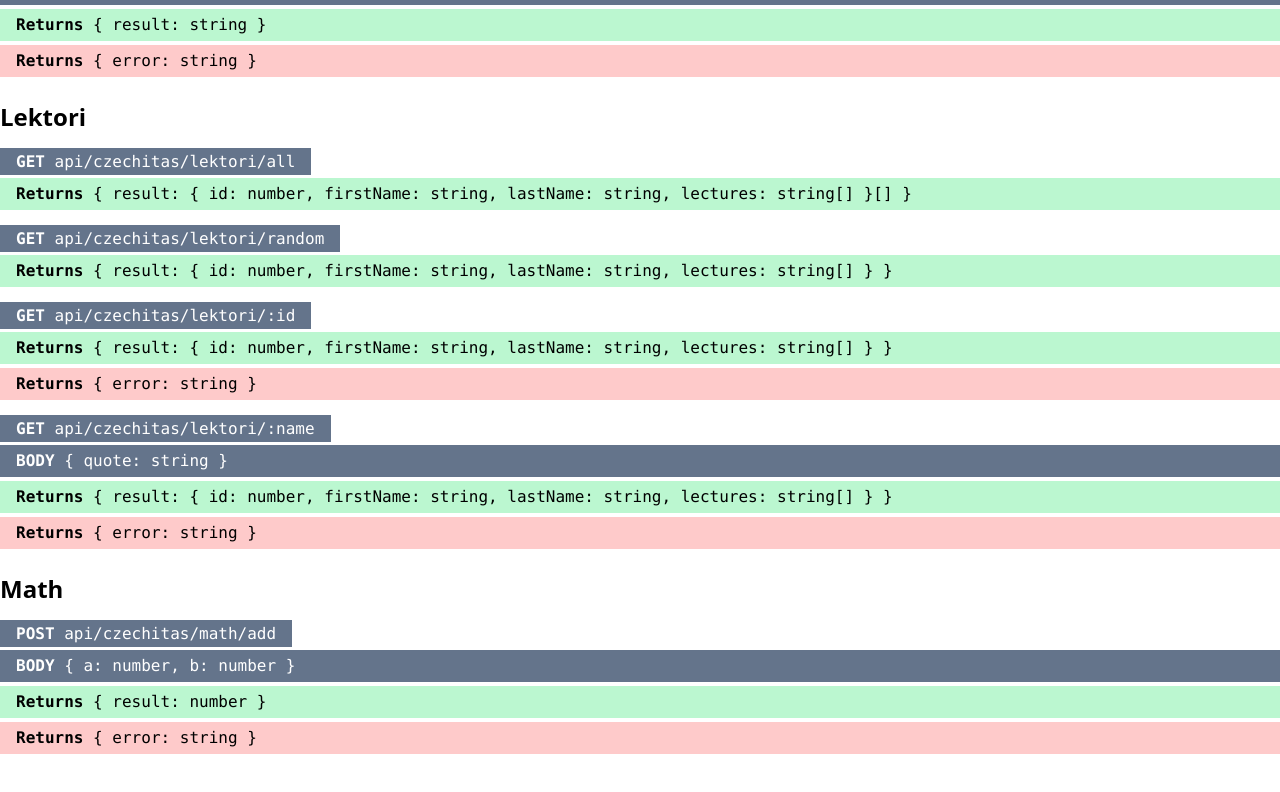
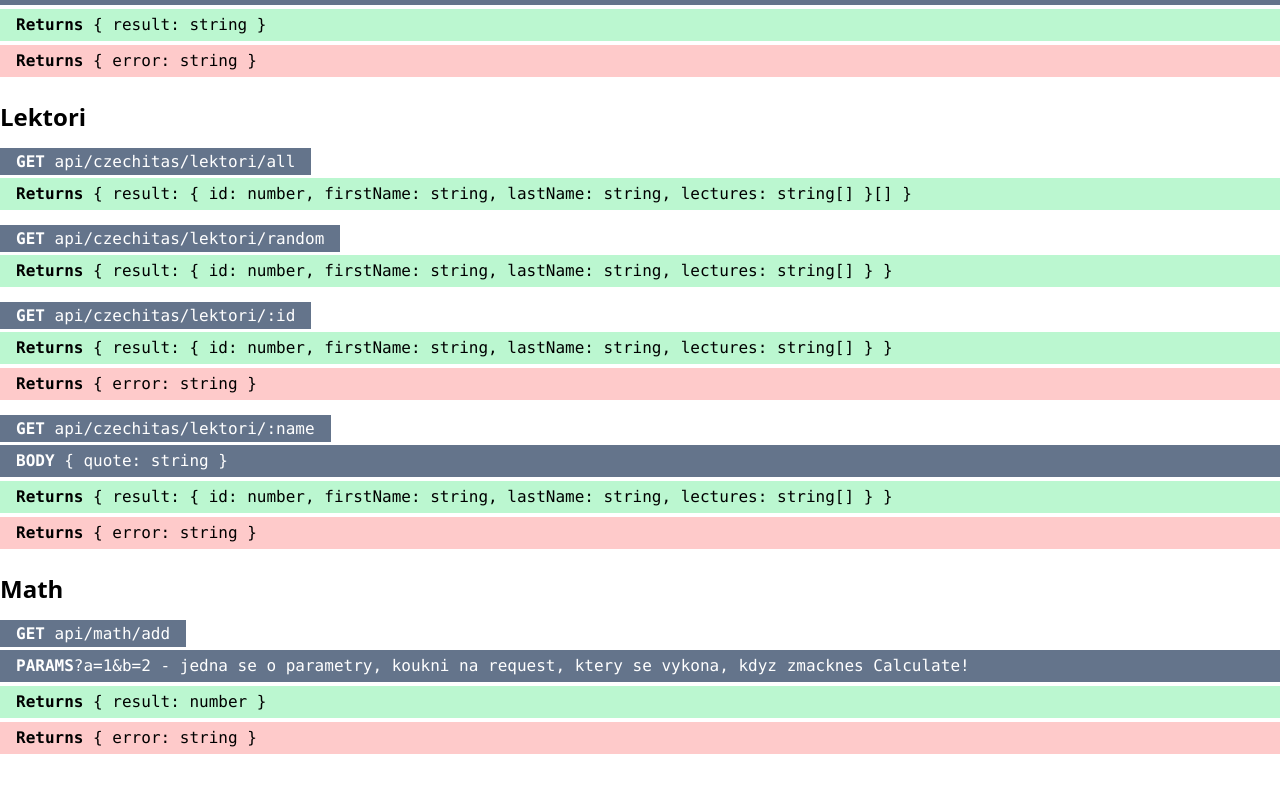
Before and after one commit to vojtech-cerveny/czechitas-api, a Next.js app: page / in a window 1280 px wide. Shown: the part 603-1395 px from the top of the page. Built offline with nearby package versions, Linux system fonts and the light colour scheme.

Commit message:
fix math

```diff
--- a/pages/index.tsx
+++ b/pages/index.tsx
@@ -67,8 +67,8 @@
             <h3 className='text-2xl font-bold mt-6'>Math</h3>
             <ul>
               <li className='mt-4'>
-                <span className='font-mono bg-slate-500 text-white p-1 px-4'><span className='font-bold'>POST</span> api/czechitas/math/add</span>
-                <div className='font-mono bg-slate-500 text-white p-1 px-4 mt-1'><span className='font-bold'>BODY</span> {"{ a: number, b: number }"}</div>
+                <span className='font-mono bg-slate-500 text-white p-1 px-4'><span className='font-bold'>GET</span> api/math/add</span>
+                <div className='font-mono bg-slate-500 text-white p-1 px-4 mt-1'><span className='font-bold'>PARAMS</span>?a=1&b=2 - jedna se o parametry, koukni na request, ktery se vykona, kdyz zmacknes Calculate!</div>
                 <div className='font-mono bg-green-200 dark:bg-green-800 dark:text-gray-200  p-1 px-4 mt-1'><span className='font-bold'>Returns</span> {'{ result: number }'}</div>
                 <div className='font-mono bg-red-200 dark:bg-red-800 dark:text-gray-200 p-1 px-4 mt-1'><span className='font-bold'>Returns</span> {'{ error: string }'}</div>
               </li>
```
